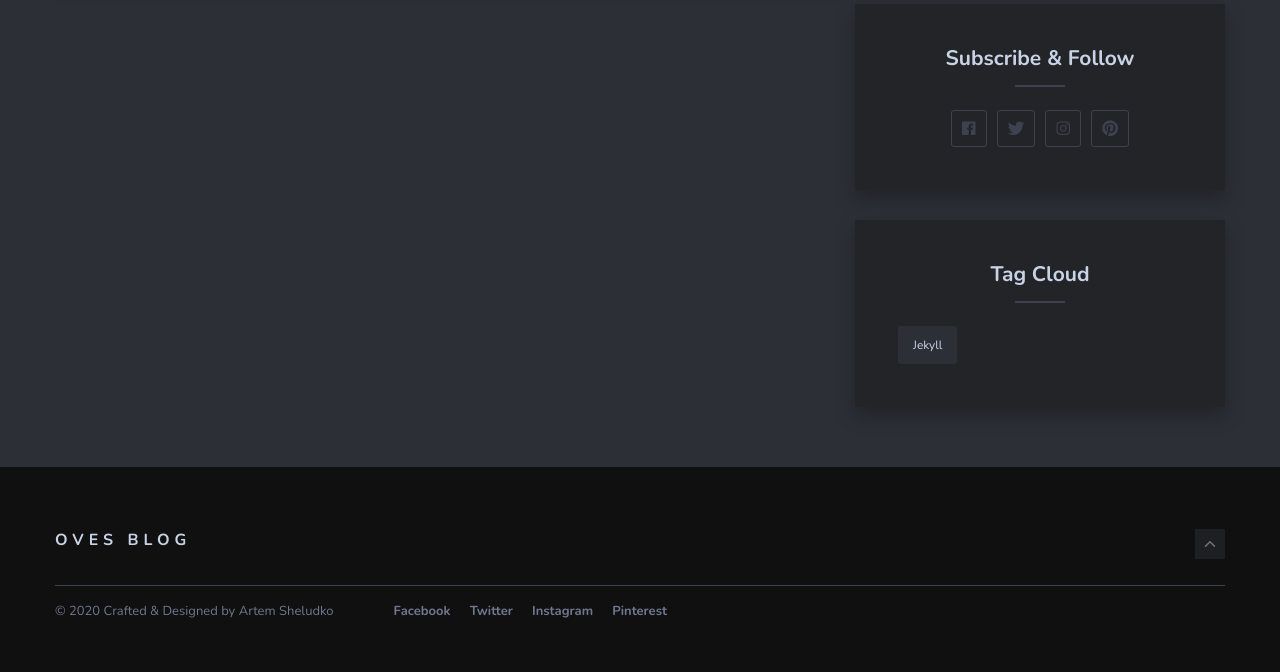
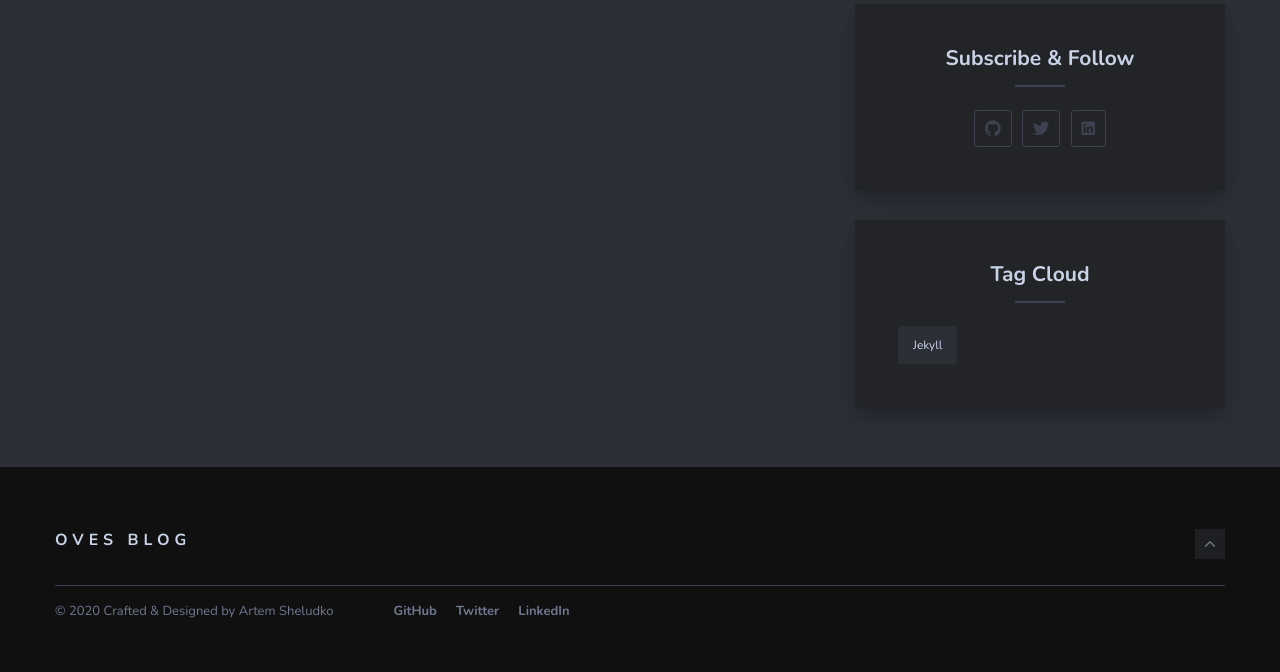
Before and after one commit to ovebastiansen/ovebastiansen.github.io, a Jekyll site: the page built from index.html, in a window 1280 px wide. Shown: the part 721-1393 px from the top of the page. Built offline with Jekyll 4.4.1, drawn with Linux system fonts in a browser that asks for light colours; nearby versions of some CDN libraries; the list of posts is cut into pages by our own code.

Commit message:
social media changes

```diff
--- a/_config.yml
+++ b/_config.yml
@@ -1,7 +1,7 @@
 #-------------------------------
 # General Site Settings
 
-title: Oves Blog
+title: Blog
 description: The ramblings of a Cloud Solution Architect with a love for fast .NET code and getting it out to the consumers quickly with good DevOps practices.
 baseurl: "" # the subpath of your site, e.g. /blog
 url: "" # the base hostname & protocol for your site, e.g. http://example.com
@@ -15,10 +15,12 @@ author-avatar: 09.jpg
 
 #-------------------------------
 # Contact links
-facebook:  https://facebook.com/ # Add your Facebook handle
-twitter:   https://twitter.com/ # Add your Facebook handle
-instagram: https://www.instagram.com/ # Add your Facebook handle
-pinterest: https://www.pinterest.com/ # Add your Facebook handle
+facebook: # Add your Facebook handle
+twitter:   https://twitter.com/ovebastiansen # Add your Facebook handle
+linkedin: https://www.linkedin.com/in/ovebastiansen/
+github: https://github.com/ovebastiansen
+instagram: # Add your Facebook handle
+pinterest: # Add your Facebook handle
 
 
 #-------------------------------
--- a/_includes/footer.html
+++ b/_includes/footer.html
@@ -18,8 +18,16 @@
               <li><a href="{{ site.facebook }}">Facebook</a></li>
               {% else %} {% endif %}
 
+              {% if site.github %}
+              <li><a href="{{ site.github }}">GitHub</a></li>
+              {% else %} {% endif %}
+
               {% if site.twitter %}
               <li><a href="{{ site.twitter }}">Twitter</a></li>
+              {% else %} {% endif %}
+
+              {% if site.linkedin %}
+              <li><a href="{{ site.linkedin }}">LinkedIn</a></li>
               {% else %} {% endif %}
 
               {% if site.instagram %}
--- a/_includes/sidebar.html
+++ b/_includes/sidebar.html
@@ -32,9 +32,22 @@
       </li>
       {% else %} {% endif %}
 
+
+      {% if site.github %}
+      <li class="social-profiles-item">
+        <a href="{{ site.github }}" class="social-profiles-link"><i class="ion ion-logo-github"></i></a>
+      </li>
+      {% else %} {% endif %}
+
        {% if site.twitter %}
       <li class="social-profiles-item">
         <a href="{{ site.twitter }}" class="social-profiles-link"><i class="ion ion-logo-twitter"></i></a>
+      </li>
+      {% else %} {% endif %}
+
+      {% if site.linkedin %}
+      <li class="social-profiles-item">
+        <a href="{{ site.linkedin }}" class="social-profiles-link"><i class="ion ion-logo-linkedin"></i></a>
       </li>
       {% else %} {% endif %}
 
```
